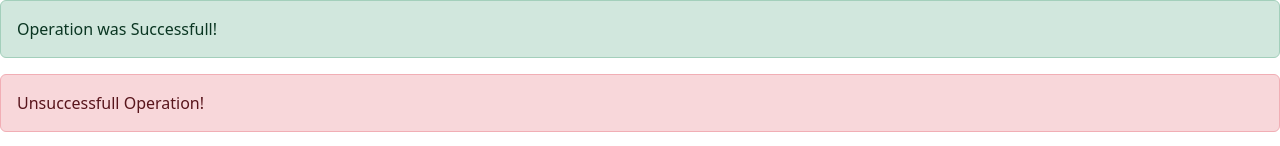
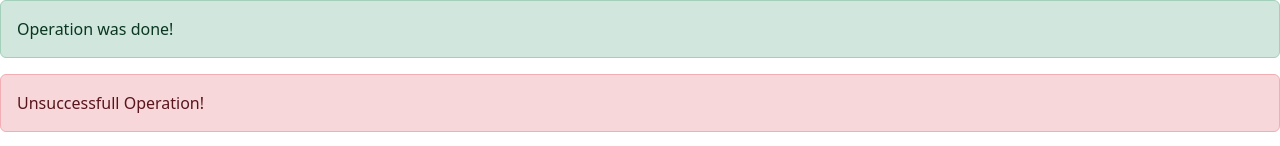
Before and after one commit to FaFa987/vite-react, a React (Vite) app: page / in a window 1280 px wide. Shown: the top 146 px of the page. Built offline with nearby package versions, Linux system fonts and the light colour scheme.

Commit message:
with variable

```diff
--- a/src/App.jsx
+++ b/src/App.jsx
@@ -2,9 +2,15 @@ import AlertMessage from "./AlertMessage";
 
 
 export const App = () => {
+
+  const apiResponse = {
+    alertType : "alert-success",
+    message : "Operation was done!"
+  }
   return (
     <>
-    <AlertMessage alertType= "alert-success" message ="Operation was Successfull!"/>
+    <AlertMessage alertType= {apiResponse.alertType} message ={apiResponse.message}/>
+
     <AlertMessage alertType= "alert-danger" message ="Unsuccessfull Operation!"/>
     <AlertMessage alertType= "alert-info" message ="Information here"/>
 
```
